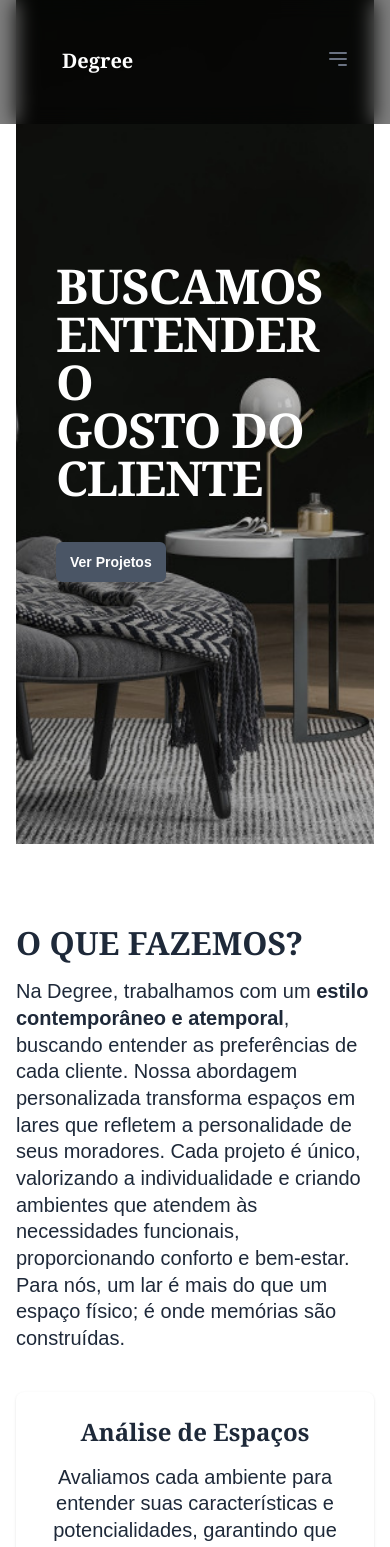
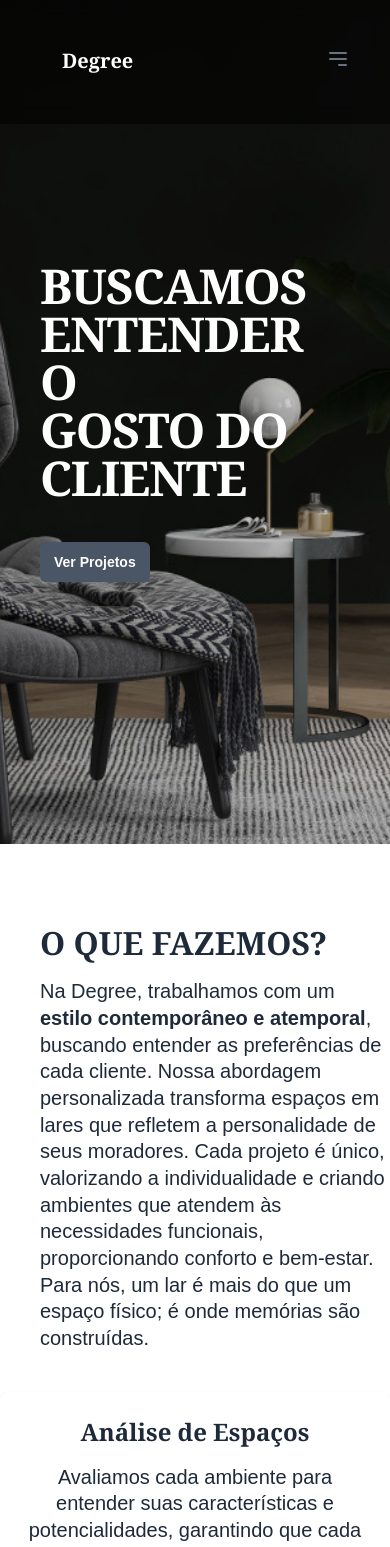
Before and after one commit to Guilhermeabtibol/degree, a Next.js app: page / in a window 390 px wide. Shown: the top 1547 px of the page. Built offline with nearby package versions, Linux system fonts and the light colour scheme.

Commit message:
Corrigindo Margem3

```diff
--- a/src/app/page.tsx
+++ b/src/app/page.tsx
@@ -55,7 +55,7 @@ const Page = () => {
       )}
 
       {/* Seção Hero */}
-      <section className="relative h-screen bg-cover bg-center mx-4" style={{ backgroundImage: 'url(/images/foto12.jpg)' }}>
+      <section className="relative h-screen bg-cover bg-center mx-auto" style={{ backgroundImage: 'url(/images/foto12.jpg)' }}>
         <div className="flex items-center justify-start h-full bg-opacity-50 p-10">
           <div className="text-left text-white">
             <h1 className="text-5xl font-serif font-semibold tracking-tight sm:text-7xl">BUSCAMOS ENTENDER O</h1>
@@ -72,13 +72,13 @@ const Page = () => {
       {/* Seção de Serviços */}
       <section id="services" className="py-20 justify-items-center bg-gray-100">
         <div className="container mx-auto text-gray-800">
-          <h3 className="mb-4 text-3xl font-serif font-bold text-left mx-4">O QUE FAZEMOS?</h3>
-          <p className='text-left text-content-justify text-2xl mx-4'>
+          <h3 className="mb-4  ml-10 text-3xl font-serif font-bold text-left mx-auto">O QUE FAZEMOS?</h3>
+          <p className='text-left ml-10 text-content-justify text-2xl mx-auto'>
           Na Degree, trabalhamos com um <strong>estilo contemporâneo e atemporal</strong>, buscando entender as preferências de cada cliente. Nossa abordagem personalizada transforma espaços em lares que refletem a personalidade de seus moradores. Cada projeto é único, valorizando a individualidade e criando ambientes que atendem às necessidades funcionais, proporcionando conforto e bem-estar. Para nós, um lar é mais do que um espaço físico; é onde memórias são construídas.
           </p>
-          <div className="grid grid-cols-1 md:grid-cols-4 gap-8 mt-10 text-center text-2xl mx-4">
-            <div className="bg-white p-6 rounded-lg shadow">
-              <h4 className="font-serif font-semibold mb-4">Análise de Espaços</h4>
+          <div className="grid grid-cols-1 md:grid-cols-4 gap-8 mt-10 text-center text-2xl mx-auto">
+            <div className="bg-white p-6 rounded-lg shadow mx-auto">
+              <h4 className="font-serif font-semibold mb-4 mx-auto">Análise de Espaços</h4>
               <p>Avaliamos cada ambiente para entender suas características e potencialidades, garantindo que cada projeto maximize o uso do espaço disponível.</p>
             </div>
             <div className="bg-white p-6 rounded-lg shadow-md">
@@ -111,7 +111,7 @@ const Page = () => {
             <p className="text-2xl font-serif text-gray-700 mb-10">
               Transforme seu apartamento em um espaço único e especial com a ajuda dos nossos arquitetos e designers experientes. Solicite um orçamento hoje mesmo e garanta um resultado perfeito!
             </p>
-            <a href="#" className="inline-block bg-gray-500 text-white px-6 py-3 rounded-md shadow hover:bg-gray-400 font-semibold">
+            <a href="#" className="mb-4 inline-block bg-gray-500 text-white px-6 py-3 rounded-md shadow hover:bg-gray-400 font-semibold">
               Solicite um orçamento
             </a>
           </div>
@@ -129,7 +129,7 @@ const Page = () => {
               <h4 className="font-semibold mt-2">Projeto 1</h4>
             </div>
             <div className="bg-white p-4 rounded shadow mx-auto">
-              <img src="/images/foto2.jpg" alt="Projeto 2" className="w-full h-48 object-cover rounded" />
+              <img src="/images/foto5.jpg" alt="Projeto 2" className="w-full h-48 object-cover rounded" />
               <h4 className="font-semibold mt-2">Projeto 2</h4>
             </div>
             <div className="bg-white p-4 rounded shadow mx-auto">
@@ -142,7 +142,7 @@ const Page = () => {
 
       {/* Seção de Localização */}
       <section id="localizacao" className="py-20 bg-gray-100">
-        <div className="container bg-white mx-4 flex flex-col md:flex-row items-start justify-between px-4">
+        <div className="container bg-white mx-auto flex flex-col md:flex-row items-start justify-between px-4">
           {/* Endereço à esquerda */}
           <div className="md:w-1/2 mb-8 md:mb-0 mx-auto">
             <h3 className="text-3xl font-serif font-bold mb-4 mt-35 text-center text-black">Nossa Localização</h3>
```
